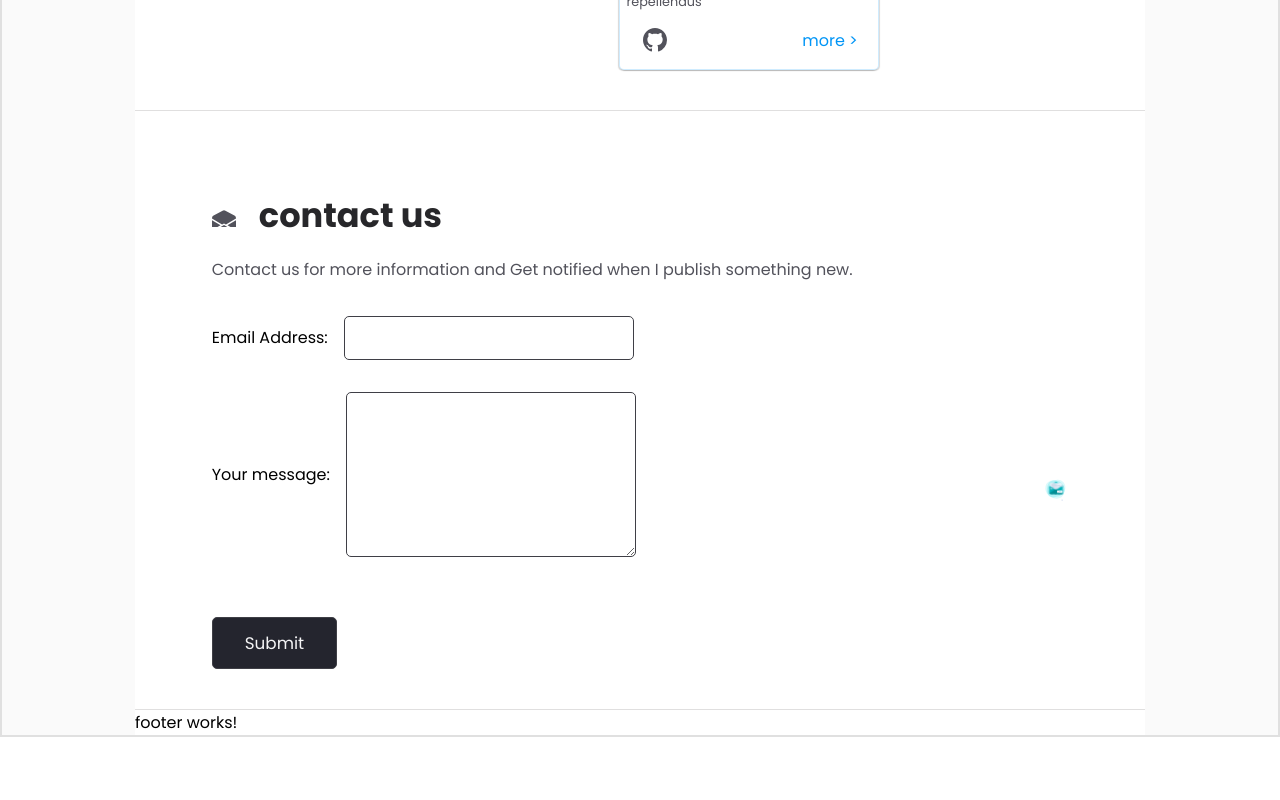
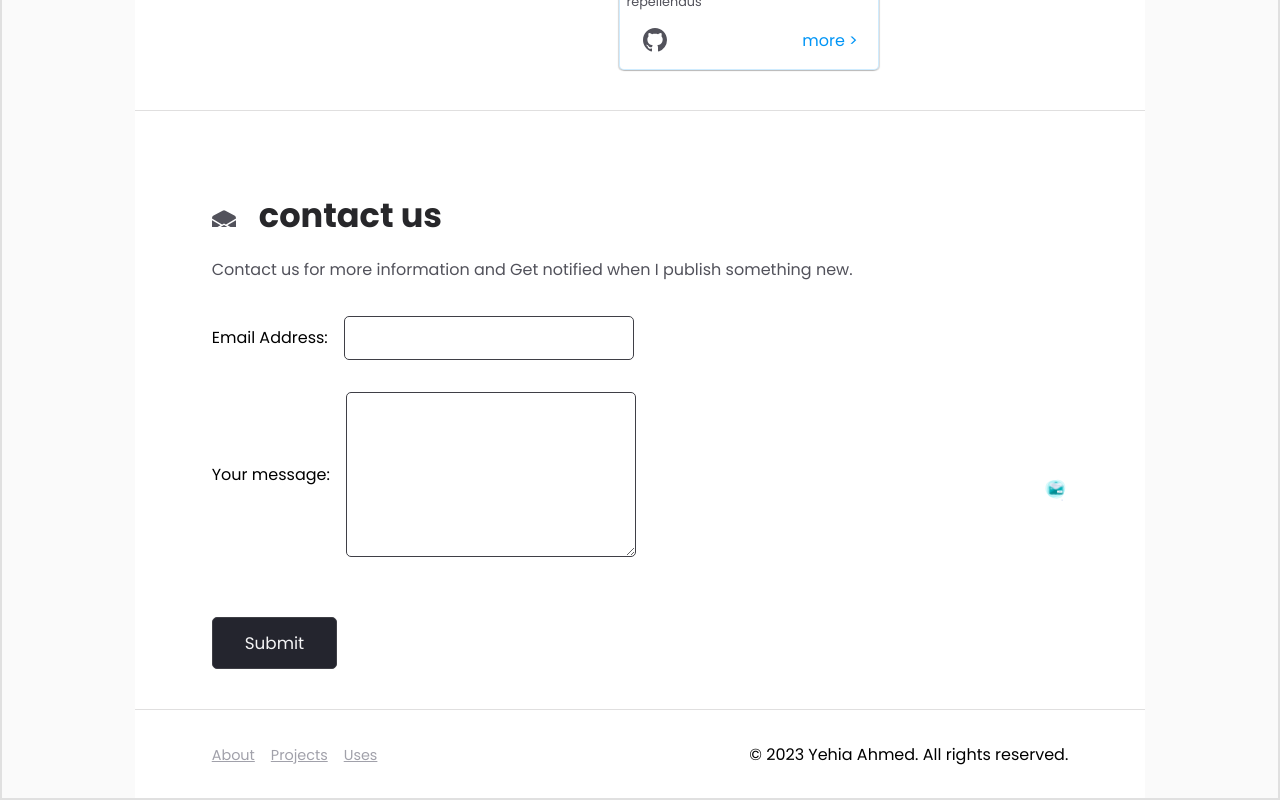
Before and after one commit to Yehia-Ahmad/Dev-Yehia, an Angular app: page / in a window 1280 px wide. Shown: the part 2781-3581 px from the top of the page. Before the commit the page ends 3518 px from the top, so only its background shows below. Built offline with nearby package versions, Linux system fonts and the light colour scheme.

Commit message:
Add Footer section

```diff
--- a/src/app/components/footer/footer.component.html
+++ b/src/app/components/footer/footer.component.html
@@ -1 +1,8 @@
-<p>footer works!</p>
+<footer class="flex">
+  <ul class="flex">
+    <li><a href="#about">About</a></li>
+    <li><a href="#projects">Projects</a></li>
+    <li><a href="#contact-us">Uses</a></li>
+  </ul>
+  <p>&copy; 2023 Yehia Ahmed. All rights reserved.</p>
+</footer>
--- a/src/app/components/footer/footer.component.scss
+++ b/src/app/components/footer/footer.component.scss
@@ -0,0 +1,54 @@
+@import "../../../global-variables";
+@import "../../../global-mixins";
+
+.flex {
+  display: flex;
+  align-items: center;
+}
+
+footer {
+  padding: 0 $container-padding;
+  padding-top: 2rem;
+  gap: 2.64rem;
+  align-items: start;
+  padding-bottom: 2.5rem;
+}
+
+footer.flex {
+  justify-content: space-between;
+  padding-bottom: 1.9rem;
+}
+
+
+footer.flex ul {
+  gap: 1rem;
+}
+
+li {
+  list-style: none;
+}
+
+footer.flex ul a {
+  color: $dark-subtitle;
+  font-size: 0.9rem;
+  font-weight: 400;
+  transition: 0.2s;
+  cursor: pointer;
+
+  &:hover {
+    color: $dark-blue;
+    font-size: 1rem;
+    font-weight: 500;
+  }
+}
+
+@media (max-width: 800px) {
+
+  footer.flex {
+    flex-direction: column;
+    gap: 2rem;
+  }
+
+
+
+}
```
